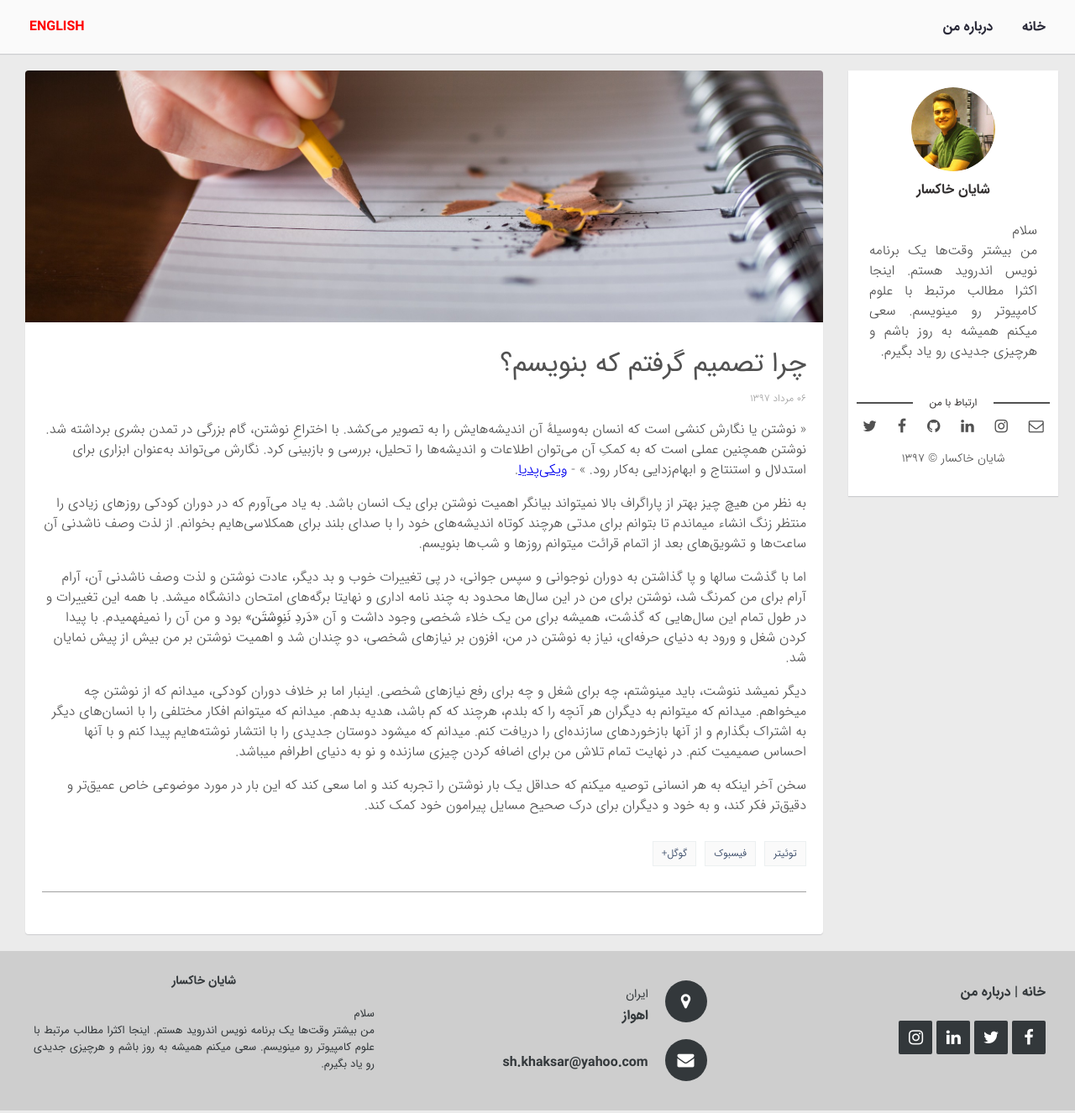
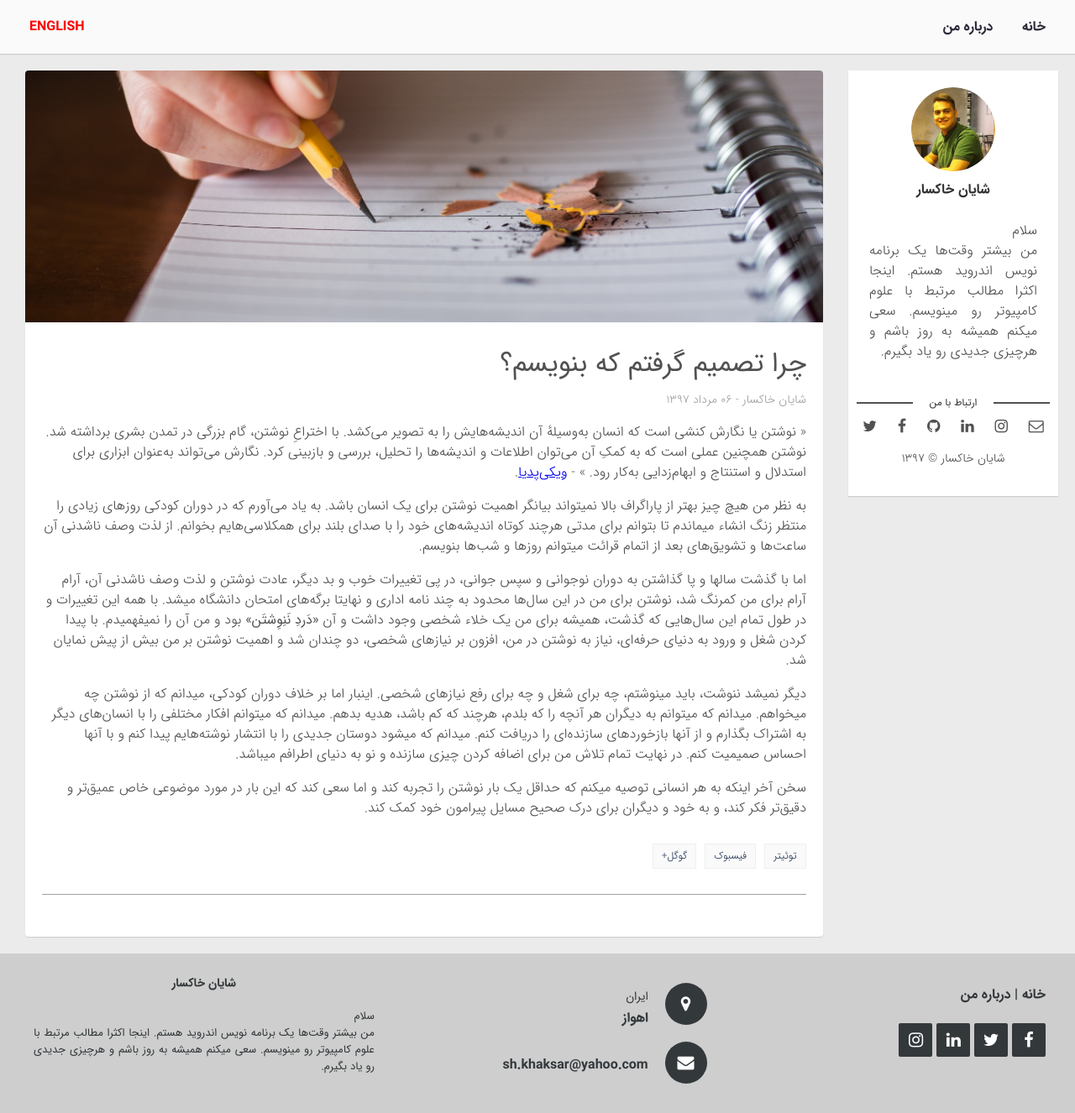
Before and after one commit to shkhaksar/fa, a Jekyll site: the page built from _posts/2018-07-28-why-i-decide-to-write.markdown, in a window 1280 px wide. Shown: the whole page at 84% size. Built offline with Jekyll 4.4.1, drawn with Linux system fonts in a browser that asks for light colours; comment, search, counter and statistics services are not loaded.

Commit message:
add author to post

```diff
--- a/_layouts/post.html
+++ b/_layouts/post.html
@@ -15,6 +15,16 @@
             <div class="wrap-content">
                 <header class="header-page">
                     <h1 class="page-title">{{page.title}}</h1>
+                    <div id="page-author" class="page-author"><span>{%if page.author %}
+                                {{page.author}}
+                            {% else %}
+                                {{site.author}}
+                            {% endif %}
+                        </span>
+                    </div>
+                    <div class="page-author">
+                        <span> - </span>
+                    </div>
                     <div class="page-date">
                         <span id="post-date">{{page.date | date: '%Y, %b %d'}}</span>
                         <script type="text/javascript">
--- a/assets/css/main.css
+++ b/assets/css/main.css
@@ -1061,7 +1061,18 @@
 .header-page .page-date {
     color: #a0a0a0;
     font-weight: 300;
-    font-size: 12px;
+    font-size: 14px;
+    display: inline;
+    width: auto;
+    text-transform: uppercase;
+}
+
+.header-page .page-author {
+    color: #a0a0a0;
+    font-weight: 300;
+    font-size: 14px;
+    display: inline;
+    width: auto;
     text-transform: uppercase;
 }
 
```
